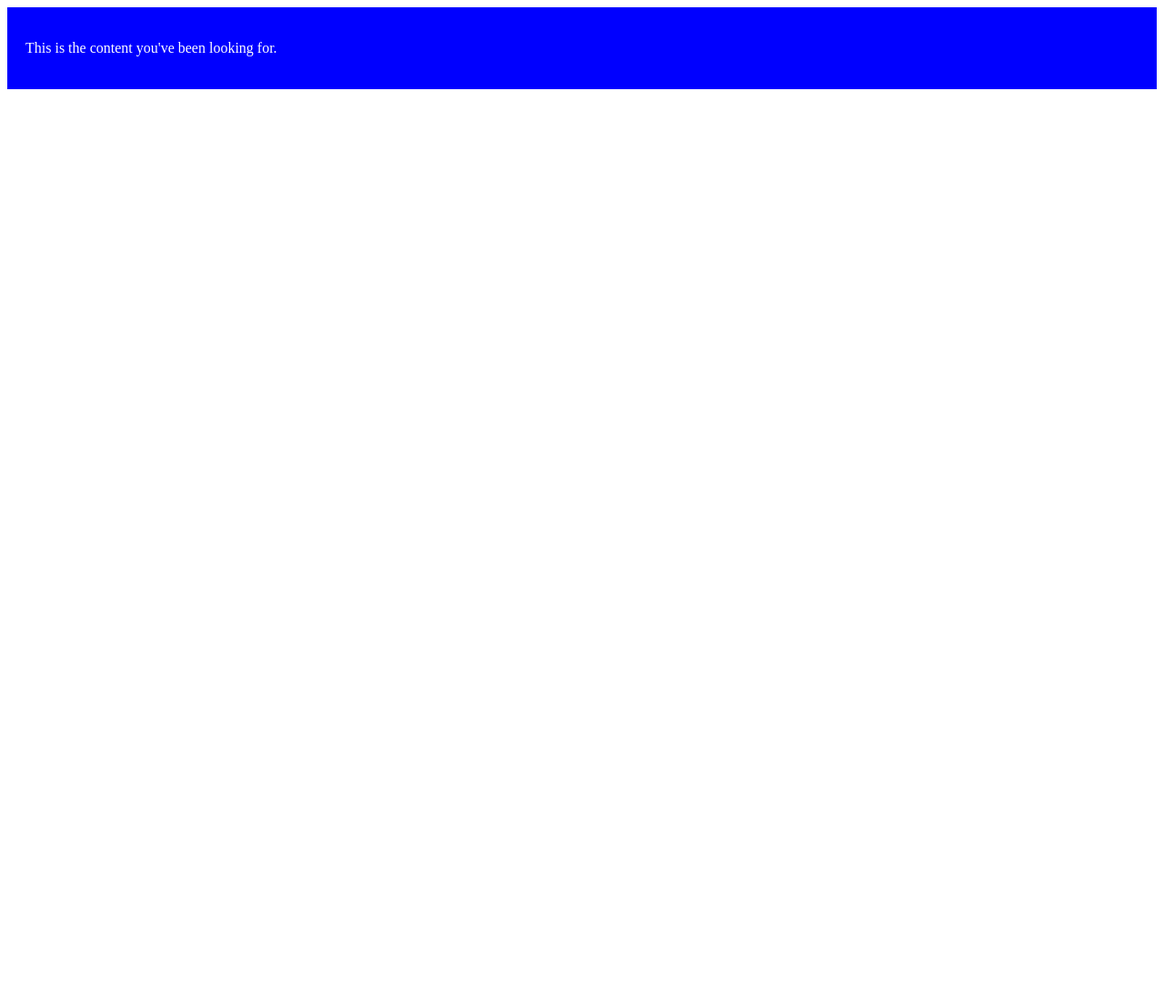
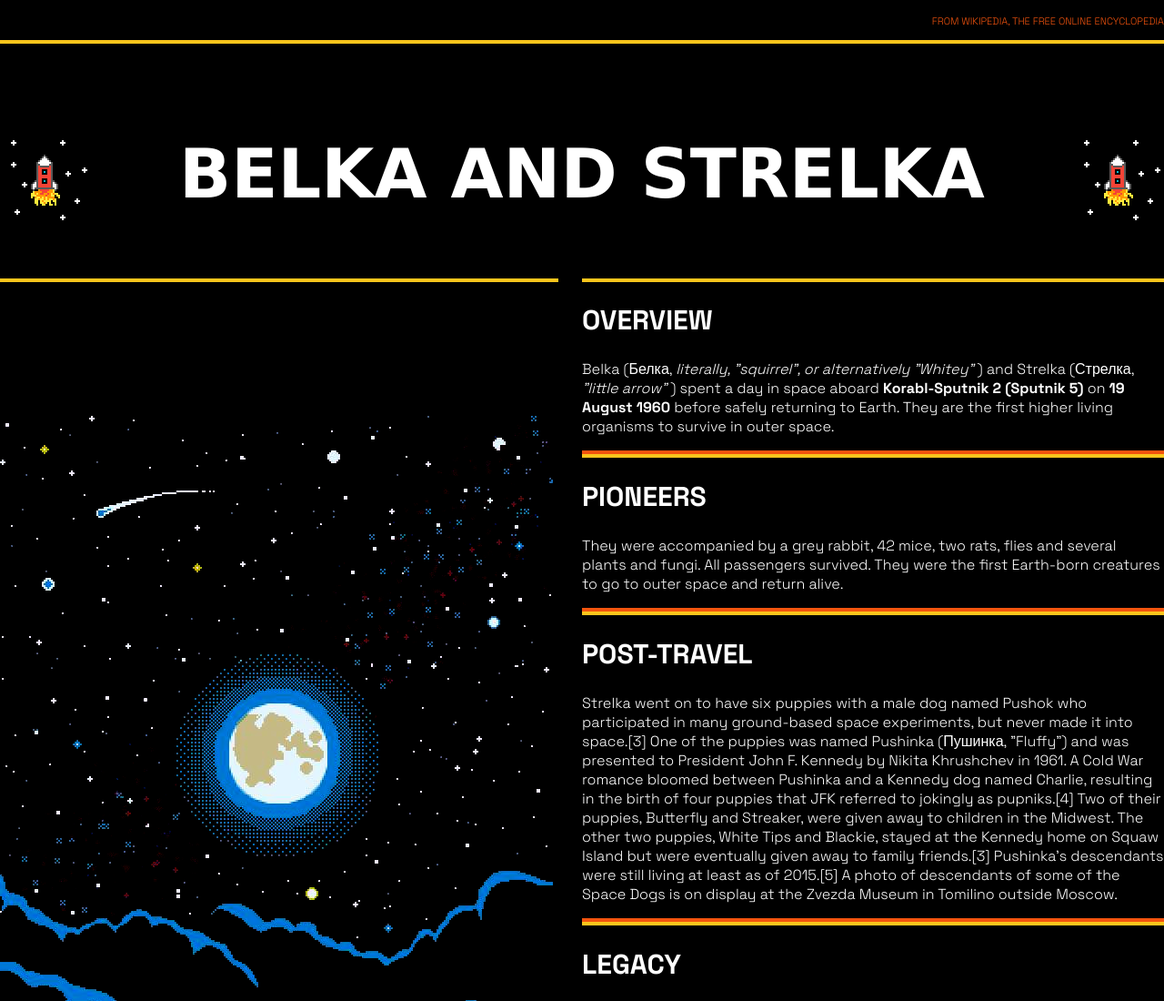
Before and after one commit to ddaniikii/wp22_coursework, a plain HTML site: page project1/index.html in a window 1280 px wide. Shown: the top 1100 px of the page at 91% size. Before the commit the page ends 800 px from the top, so only its background shows below. Drawn offline with Linux system fonts and the light colour scheme; files whose address does not match are found by name; a web font is replaced by a local one.

Commit message:
grid update
attempt at grid

```diff
--- a/project1/index.html
+++ b/project1/index.html
@@ -3,21 +3,77 @@
 
 <head>
 	<meta name="viewport" content="width=device-width, initial-scale=1">
-	<title>Web Programming | STUDENT NAME | Project 1</title>
-	<style>
-		.coolclass1 {
-			background-color: blue;
-			padding: 20px;
-			margin: 20px;
-			color: white;
-		}
-		</style>
+	<title>Web Programming | DANII KIM | PROJECT 1</title>
+	<link rel="stylesheet" href="style.css"></link>
 </head>
 
+<div class="content">
+	<p class="caption"> FROM WIKIPEDIA, THE FREE ONLINE ENCYCLOPEDIA
+	<br>
+	<br>
+	</p>
+</div>
+
+<div class="header">
+	<img src="/Users/daniishomebase/Documents/GitHub/wp22_coursework/project1/photos/rocket.gif"/> <div class="header2">
+		<img src="/Users/daniishomebase/Documents/GitHub/wp22_coursework/project1/photos/rocket.gif"/>
+</div>
 <body>
+	<h1><center> BELKA AND STRELKA </center></h1>
+	<br>
+<div class="divright">
 
-	<div style="background-color:blue ; padding:20px; color:white">
-		<p>This is the content you've been looking for. </p>
+	<br>
+	<br>
+	<br>
+	<br>
+	<br>
+	<br>
+	<br>
+	<img src="/Users/daniishomebase/Documents/GitHub/wp22_coursework/project1/photos/moon.jpeg" alt="moon" margin-left=20px width=45% height=auto class="multiplyimg"/>
+		</div>
+<div class="divleft">
+		<h2><span> OVERVIEW </span></h2>
+		<p> Belka (Белка, <em> literally, "squirrel", or alternatively "Whitey" </em>) and Strelka (Стрелка, <em> "little arrow" </em>) spent a day in space aboard <b> Korabl-Sputnik 2 (Sputnik 5)</b> on <b> 19 August 1960</b> before safely returning to Earth. They are the first higher living organisms to survive in outer space.  </p>
+</div>
+<br>
+<br>
+
+
+
+
+<div class="divleft">
+		<h2><span> PIONEERS </span></h2>
+		<p>They were accompanied by a grey rabbit, 42 mice, two rats, flies and several plants and fungi. All passengers survived. They were the first Earth-born creatures to go to outer space and return alive. </p>
+</div>
+<br>
+<br>
+
+
+<div class="divleft">
+		<h2><span> POST-TRAVEL </span></h2>
+		<p> Strelka went on to have six puppies with a male dog named Pushok who participated in many ground-based space experiments, but never made it into space.[3] One of the puppies was named Pushinka (Пушинка, "Fluffy") and was presented to President John F. Kennedy by Nikita Khrushchev in 1961. A Cold War romance bloomed between Pushinka and a Kennedy dog named Charlie, resulting in the birth of four puppies that JFK referred to jokingly as pupniks.[4] Two of their puppies, Butterfly and Streaker, were given away to children in the Midwest. The other two puppies, White Tips and Blackie, stayed at the Kennedy home on Squaw Island but were eventually given away to family friends.[3] Pushinka's descendants were still living at least as of 2015.[5] A photo of descendants of some of the Space Dogs is on display at the Zvezda Museum in Tomilino outside Moscow. </p>
+</div>
+<br>
+<br>
+
+
+<div class="divleft">
+		<h2><span> LEGACY </span></h2>
+		<p> A Russian animated feature film called Belka and Strelka: Star Dogs (English title: Space Dogs) was released in 2010.</p>
+</div>
+<br>
+<br>
+
+<div class="divleft">
+		<h2><span> THE MOVIE </span></h2>
+		<p> Space Dogs (a.k.a. Belka & Strelka — Star Dogs, original: Белка и Стрелка. Звёздные собаки, Belka i Strelka. Zvyozdnye sobaki) is a 2010 Russian computer-animated adventure comedy film. The film is based on the Soviet space dogs Belka and Strelka, and honors the first animals who survived an orbital space trip, the Korabl-Sputnik 2 flight in August, 1960. In Poland it became the leader of the box-office on its first weekend, although in the United States it grossed poorly, making only $14,408 due to its limited release.</p>
+</div>
+<br>
+<br>
+
+
+
 
 </body>
 
--- /dev/null
+++ b/project1/style.css
@@ -0,0 +1,127 @@
+@import url('https://fonts.googleapis.com/css2?family=Nabla&family=Space+Grotesk:wght@300;500;700&display=swap');
+
+
+.header h1 {
+  background-color: black;
+  font-family: 'Nabla', cursive;
+  font-weight: 700;
+  font-style: normal;
+  font-size: 75px;
+  line-height: 1.15;
+  margin-top: 100px;
+}
+.header img {
+  float: left;
+  width: 100px;
+  height: 100px;
+}
+
+.header2 img {
+  float: right;
+  width: 100px;
+  height: 100px;
+}
+
+.div2 {
+    background-color: #000033;
+    border-radius: 40px;
+    padding: 50px;
+    height: 200px;
+    width: 100px;
+    margin: 20px;
+    box-shadow: 10px 10px 10px yellow;
+}
+
+.divleft {
+    width: 50%;
+    margin-right: : 0px;
+    float: right;
+    padding: 0px;
+    box-sizing: border-box;
+    border-top: 4px solid #FBC51C;
+    border-bottom: 4px solid #F4540E;
+}
+
+.divright {
+      width: 48%;
+      margin: 0px;
+      float: left;
+      padding: 0px;
+      box-sizing: border-box;
+      border-top: 4px solid #FBC51C;
+      border-collapse: collapse;
+}
+.divright img {
+    width:auto;
+    height:auto;
+
+}
+.multiplyimg {
+    mix-blend-mode:hard-light;
+}
+
+.caption {
+    color: #F4540E;
+    font-family: 'space grotesk', monospace;
+    font-size: 11px;
+    text-align: right;
+    border-bottom: 4px solid #FBC51C;
+    margin-bottom: 1em;
+
+    }
+
+/*  */
+
+div {
+  display: block;
+}
+
+body {
+  font-family: 'space grotesk', sans-serif;
+  font-weight: 300;
+  background-color: #000000;
+  margin-block-start: 1em;
+  margin-block-end: 1em;
+  margin-inline-start: 0px;
+  margin-inline-end: 0px;
+  color: white;
+}
+
+h1 {
+  font-family: 'Nabla', cursive;
+  font-weight: 700;
+  font-style: normal;
+  font-size: 75px;
+  line-height: 1.15;
+}
+
+/* animated subheaders */
+h2 {
+  font-style: 'space grotesk', monospace;
+  font-weight: bold;
+  font-style: normal;
+  font-size: 30px;
+  line-height: 1.2;
+  cursor: pointer;
+}
+
+/*hover glow for h2 */
+
+h2 span{
+  transition: .5s linear
+}
+h2:hover span:nth-child(1){
+  margin-right: 5px
+}
+h2:hover span:nth-child(1):after{
+  content: "'";
+}
+h2:hover span:nth-child(2){
+  margin-left: 30px
+}
+h2:hover span{
+  color: #fff;
+  text-shadow: 0 0 10px #FBC51C,
+               0 0 20px #FBC51C,
+               0 0 40px #FBC51C;
+}
```
Also changed, not shown: project1/fonts/SpaceGrotesk-VariableFont_wght.ttf (added), project1/photos/astro-dog1.png (added), project1/photos/dancing-astro.gif (added), project1/photos/moon.jpeg (added), project1/photos/pixel cat.png (added), project1/photos/rat.gif (added), project1/photos/rocket.gif (added), project1/photos/sloth.gif (added), project1/photos/sparkle.gif (added), 3 other files.
